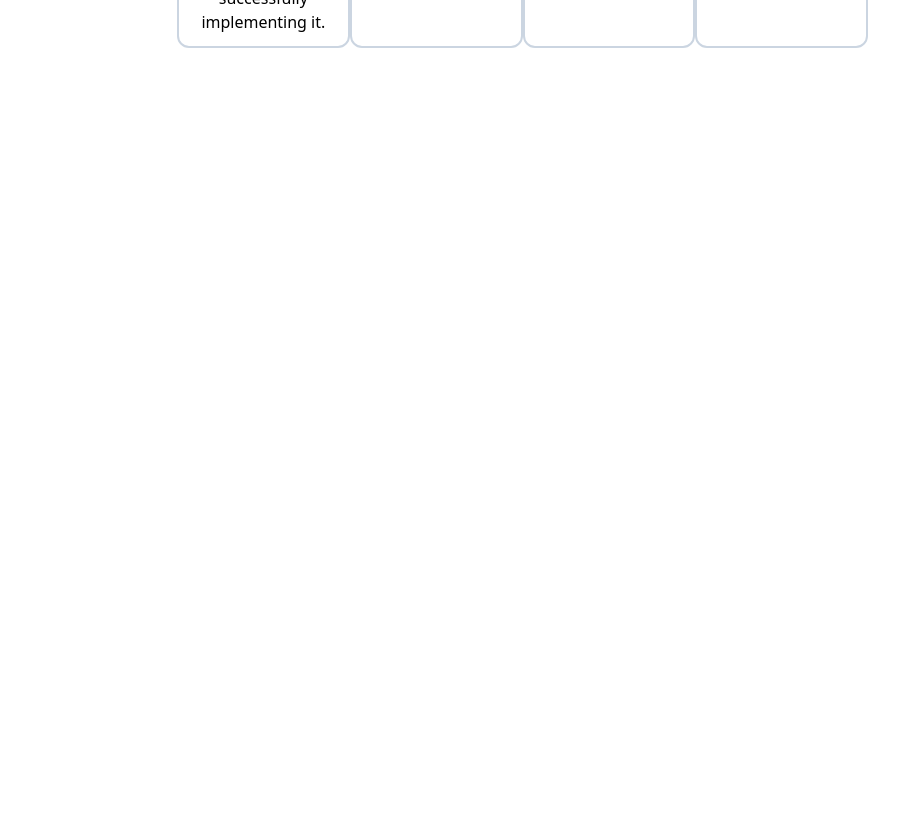
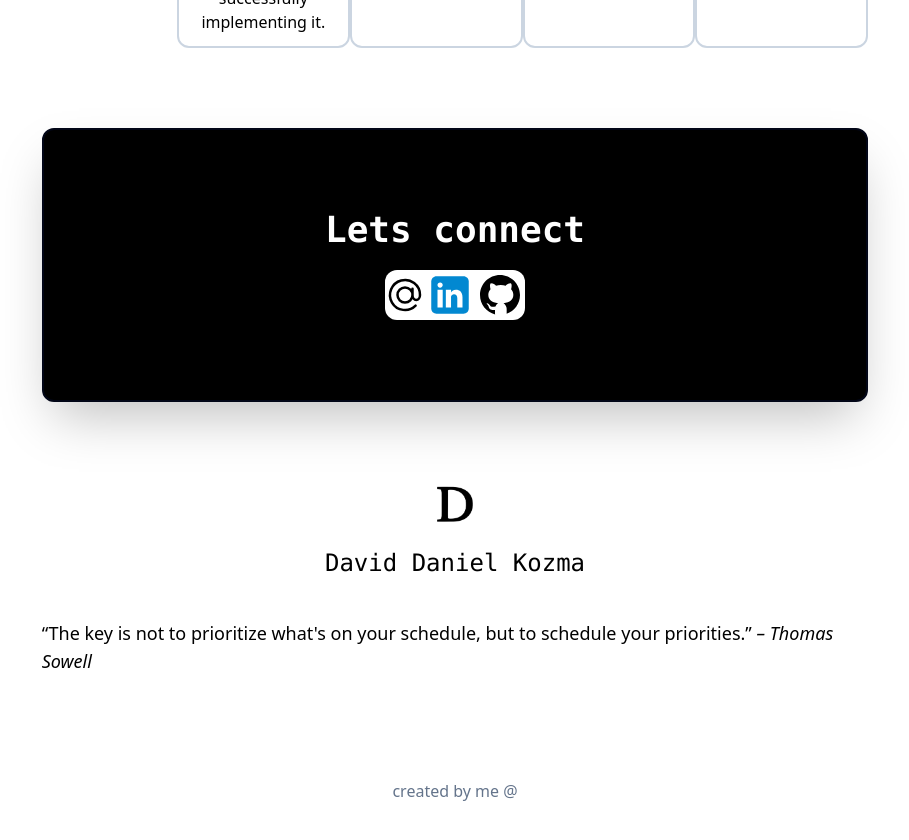
Before and after one commit to kukac001/MyWebsite, a React (Vite) app: page / in a window 1280 px wide. Shown: the part 4880-5720 px from the top of the page, without its empty margins (185-1094 px from the left). Before the commit the page ends 4948 px from the top, so only its background shows below. Built offline with nearby package versions, Linux system fonts and the light colour scheme.

Commit message:
connect done

```diff
--- a/src/App.jsx
+++ b/src/App.jsx
@@ -5,6 +5,8 @@
 import Skills from "./components/Skills";
 import Cards from "./components/Cards";
 import Projects from "./components/Projects";
+import Connect from "./components/Connect";
+import Socials from "./components/Socials";
 
 function App() {
     return (
@@ -15,6 +17,8 @@
             <Skills />
             <Cards />
             <Projects />
+            <Connect />
+            <Socials />
         </div>
     );
 }
--- /dev/null
+++ b/src/components/Connect.jsx
@@ -0,0 +1,67 @@
+const Connect = () => {
+    return (
+        <div className="flex flex-col w-full border-2 bg-black border-slate-950 shadow-2xl rounded-xl p-5 items-center mt-20 xl:w-8/12 pt-20 pb-20">
+            <h2 className="text-4xl font-bold font-mono text-white">
+                Lets connect
+            </h2>
+            <div className="mt-5 flex flex-row align-middle items-center bg-white rounded-xl">
+                <button
+                    className="hover:text-slate-300 hover:space-y-10"
+                    onClick={() =>
+                        (window.location = "mailto:daniel.kozma13@gmail.com")
+                    }
+                >
+                    <svg
+                        xmlns="http://www.w3.org/2000/svg"
+                        fill="none"
+                        viewBox="0 0 24 24"
+                        strokeWidth={1.5}
+                        stroke="currentColor"
+                        className="w-10 h-10"
+                    >
+                        <path
+                            strokeLinecap="round"
+                            strokeLinejoin="round"
+                            d="M16.5 12a4.5 4.5 0 1 1-9 0 4.5 4.5 0 0 1 9 0Zm0 0c0 1.657 1.007 3 2.25 3S21 13.657 21 12a9 9 0 1 0-2.636 6.364M16.5 12V8.25"
+                        />
+                    </svg>
+                </button>
+                <a
+                    className="hover:space-y-10"
+                    href="https://www.linkedin.com/in/david-daniel-kozma/"
+                >
+                    <svg
+                        xmlns="http://www.w3.org/2000/svg"
+                        x="0px"
+                        y="0px"
+                        width="50"
+                        height="50"
+                        viewBox="0 0 48 48"
+                    >
+                        <path
+                            fill="#0288D1"
+                            d="M42,37c0,2.762-2.238,5-5,5H11c-2.761,0-5-2.238-5-5V11c0-2.762,2.239-5,5-5h26c2.762,0,5,2.238,5,5V37z"
+                        ></path>
+                        <path
+                            fill="#FFF"
+                            d="M12 19H17V36H12zM14.485 17h-.028C12.965 17 12 15.888 12 14.499 12 13.08 12.995 12 14.514 12c1.521 0 2.458 1.08 2.486 2.499C17 15.887 16.035 17 14.485 17zM36 36h-5v-9.099c0-2.198-1.225-3.698-3.192-3.698-1.501 0-2.313 1.012-2.707 1.99C24.957 25.543 25 26.511 25 27v9h-5V19h5v2.616C25.721 20.5 26.85 19 29.738 19c3.578 0 6.261 2.25 6.261 7.274L36 36 36 36z"
+                        ></path>
+                    </svg>
+                </a>
+                <a href="https://github.com/kukac001">
+                    <svg
+                        xmlns="http://www.w3.org/2000/svg"
+                        x="0px"
+                        y="0px"
+                        width="50"
+                        height="50"
+                        viewBox="0 0 30 30"
+                    >
+                        <path d="M15,3C8.373,3,3,8.373,3,15c0,5.623,3.872,10.328,9.092,11.63C12.036,26.468,12,26.28,12,26.047v-2.051 c-0.487,0-1.303,0-1.508,0c-0.821,0-1.551-0.353-1.905-1.009c-0.393-0.729-0.461-1.844-1.435-2.526 c-0.289-0.227-0.069-0.486,0.264-0.451c0.615,0.174,1.125,0.596,1.605,1.222c0.478,0.627,0.703,0.769,1.596,0.769 c0.433,0,1.081-0.025,1.691-0.121c0.328-0.833,0.895-1.6,1.588-1.962c-3.996-0.411-5.903-2.399-5.903-5.098 c0-1.162,0.495-2.286,1.336-3.233C9.053,10.647,8.706,8.73,9.435,8c1.798,0,2.885,1.166,3.146,1.481C13.477,9.174,14.461,9,15.495,9 c1.036,0,2.024,0.174,2.922,0.483C18.675,9.17,19.763,8,21.565,8c0.732,0.731,0.381,2.656,0.102,3.594 c0.836,0.945,1.328,2.066,1.328,3.226c0,2.697-1.904,4.684-5.894,5.097C18.199,20.49,19,22.1,19,23.313v2.734 c0,0.104-0.023,0.179-0.035,0.268C23.641,24.676,27,20.236,27,15C27,8.373,21.627,3,15,3z"></path>
+                    </svg>
+                </a>
+            </div>
+        </div>
+    );
+};
+export default Connect;
--- a/src/components/Projects.jsx
+++ b/src/components/Projects.jsx
@@ -57,7 +57,7 @@
     return (
         <div className="text-center xl:w-8/12 mt-20">
             <h2 className="text-2xl font-bold font-mono">Projects</h2>
-            <h3 className="text-lg">(Click on image)</h3>
+            <h3 className="text-lg">(Click on image, if you want to)</h3>
             <div className="flex flex-wrap md:flex-nowrap md:space-x-5 w-full mt-10 text-center">
                 <div className="flex flex-col mt-10 md:mt-5 w-1/4 ml-auto mr-auto md:ml-0 md:mr-0 md:w-2/12">
                     <button
--- /dev/null
+++ b/src/components/Socials.jsx
@@ -0,0 +1,17 @@
+import capitald from "../assets/capital_d.png";
+
+const Socials = () => {
+    return (
+        <div className="flex flex-col w-full items-center mt-20 xl:w-8/12 pb-10">
+            <img className="w-10" src={capitald}></img>
+            <h2 className="text-2xl font-mono mt-5">David Daniel Kozma</h2>
+            <p className="mt-10 mb-10 text-lg">
+                “The key is not to prioritize what's on your schedule, but to
+                schedule your priorities.”
+                <span className="italic"> – Thomas Sowell</span>{" "}
+            </p>
+            <p className="mt-16 text-slate-500">created by me @</p>
+        </div>
+    );
+};
+export default Socials;
```
Also changed, not shown: src/assets/capital_d.png (added).
